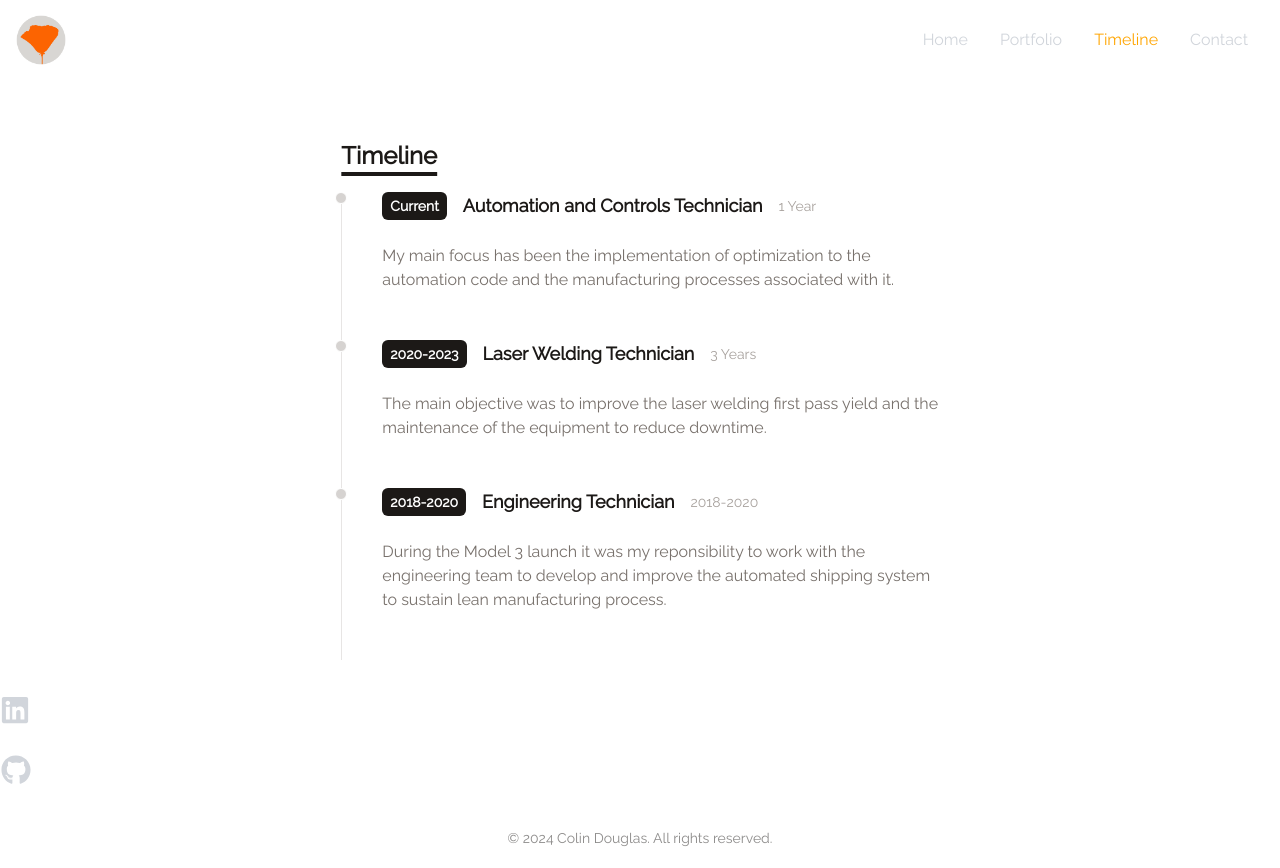
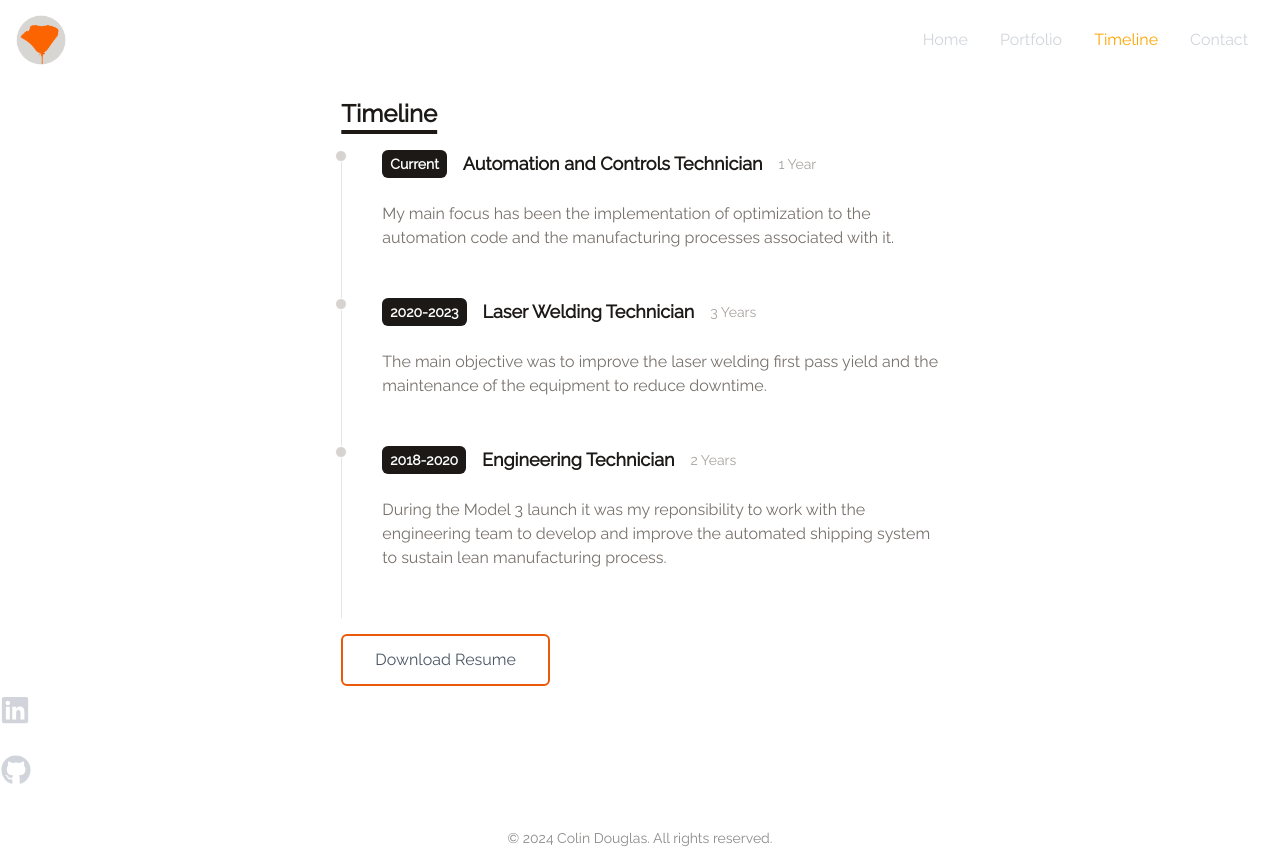
Before and after one commit to dpprdgls/React-Portfolio, a React (Vite) app in the folder react-portfolio/: page /timeline in a window 1280 px wide. Built offline with nearby package versions, Linux system fonts and the light colour scheme.

Commit message:
add resume to timeline

```diff
--- a/react-portfolio/src/components/intro.jsx
+++ b/react-portfolio/src/components/intro.jsx
@@ -8,7 +8,7 @@ function Intro() {
                 <p className='text-orange-600'>Hello, my name is</p>
                 <h1 className='text-4xl md:text-7xl mb-1 md:mb-3 font-bold text-gray-500'>Colin Douglas</h1>
                 <h2 className='text-base md:text-xl mb-3 font-medium text-gray-400'>I am a Full-Stack Developer</h2>
-                <p className='text-sm max-w-xl mb-6 font-bold'>I specialize in building and designing unique digital experiences. Currently I am focused on building responsive full-stack web applications</p>
+                <p className='text-sm max-w-xl mb-6 font-bold'>I specialize in building and designing unique digital experiences. Currently, I am focused on building responsive full-stack web applications</p>
             </div>
             <div>
                 <Link to='/portfolio'>
--- a/react-portfolio/src/components/portfolio.jsx
+++ b/react-portfolio/src/components/portfolio.jsx
@@ -5,6 +5,11 @@ import PortfolioItem from './portfolioItem';
 
 function Portfolio() {
     return (
+        <div>
+        <div>
+        <h2>Portfolio</h2>
+        </div>
+
 
         <div className='flex flex-col md:flex-row items-center justify-center h-screen'>
 
@@ -22,6 +27,7 @@ function Portfolio() {
             </div>
 
         </div>
+        </div>
     )
 
 
--- a/react-portfolio/src/components/timeline.jsx
+++ b/react-portfolio/src/components/timeline.jsx
@@ -18,6 +18,15 @@ function Timeline() {
                 details={item.details}
             />
         ))}
+
+{/* resume button */}
+        <button className="text-gray-600 border-2 rounded-md border-orange-600 px-8 py-3 my-4 flex items-center hover:bg-orange-600 hover:text-white'">
+          <a className="button" href="../assets/Resume/ResumeOfficial.pdf" download="ResumeOfficial.pdf">
+            Download Resume
+          </a>
+        </button>
+
+
             </div>
         </div>
     )
--- a/react-portfolio/src/data/timeline.js
+++ b/react-portfolio/src/data/timeline.js
@@ -17,7 +17,7 @@ export default [
         id: 3,
         year: '2018-2020',
         title: 'Engineering Technician',
-        duration: '2018-2020',
+        duration: '2 Years',
         details: 'During the Model 3 launch it was my reponsibility to work with the engineering team to develop and improve the automated shipping system to sustain lean manufacturing process.'
     }
 ]
```
Also changed, not shown: 1 other file (tests, documents, lock files or other folders).
